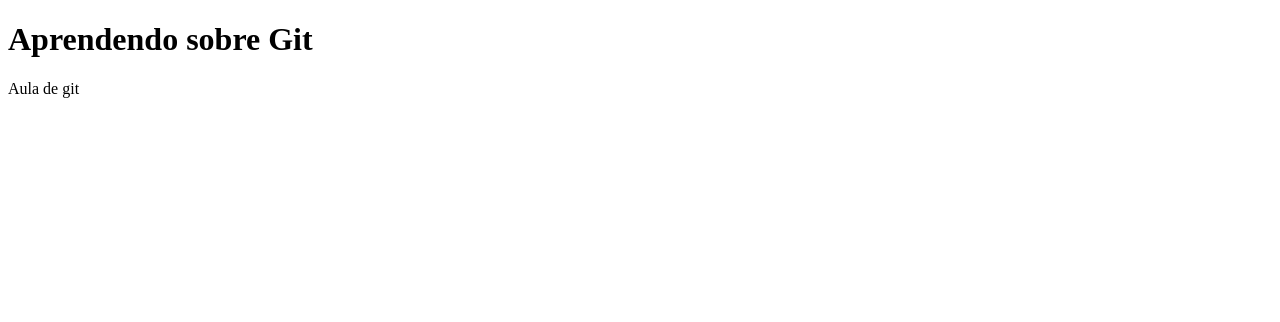
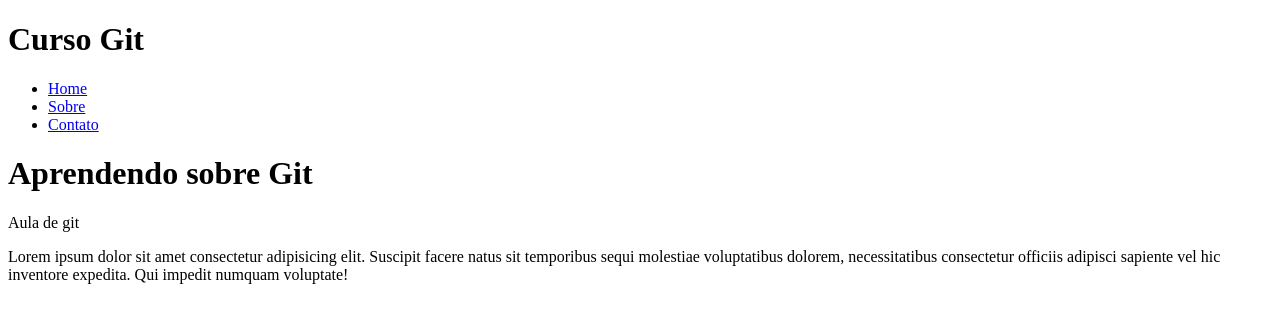
Before and after one commit to cauezinho1/curso-git, a plain HTML site: page index.html in a window 1280 px wide. Drawn offline with Linux system fonts and the light colour scheme.

Commit message:
adicionando menu

```diff
--- a/index.html
+++ b/index.html
@@ -7,7 +7,20 @@
   </head>
 
   <body>
+    <header>
+      <h1>Curso Git</h1>
+
+      <nav>
+        <ul>
+          <li><a href="#">Home</a></li>
+          <li><a href="#">Sobre</a></li>
+          <li><a href="#">Contato</a></li>
+        </ul>
+      </nav>
+    </header>
+
     <h1>Aprendendo sobre Git</h1>
     <p>Aula de git</p>
+    <p>Lorem ipsum dolor sit amet consectetur adipisicing elit. Suscipit facere natus sit temporibus sequi molestiae voluptatibus dolorem, necessitatibus consectetur officiis adipisci sapiente vel hic inventore expedita. Qui impedit numquam voluptate!</p>
   </body>
 </html>
```
